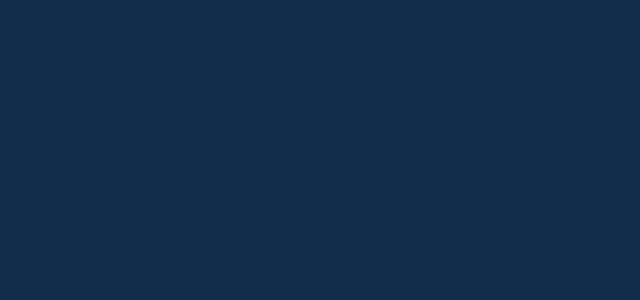
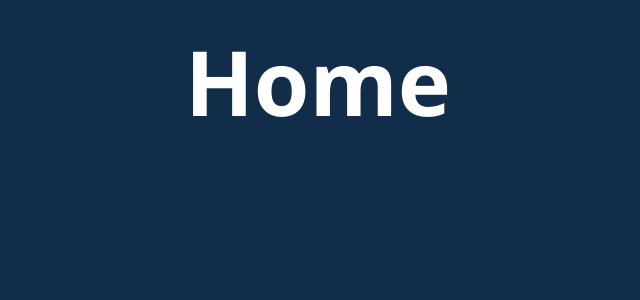
Before and after one commit to SHEENSHEELLA/ReactRouterTask, a React (Create React App) app: page / in a window 1280 px wide. Shown: the top 300 px of the page, without its empty margins (322-962 px from the left). Built offline with nearby package versions, Linux system fonts and the light colour scheme.

Commit message:
Add routes About, Contacts, Default

```diff
--- a/package.json
+++ b/package.json
@@ -8,6 +8,7 @@
     "@testing-library/user-event": "^13.5.0",
     "react": "^18.2.0",
     "react-dom": "^18.2.0",
+    "react-router-dom": "^6.4.1",
     "react-scripts": "5.0.1",
     "web-vitals": "^2.1.4"
   },
--- a/src/App.js
+++ b/src/App.js
@@ -1,7 +1,19 @@
-import './App.css'
+import { BrowserRouter, Routes, Route } from 'react-router-dom';
+import './App.css';
 
 function App() {
-  return <div className="App"></div>
+  return (
+    <BrowserRouter>
+      <div className="App">
+        <Routes>
+          <Route path="/" element={<h1>Home</h1>} />
+          <Route path="about" element={<h1>About</h1>} />
+          <Route path="contacts" element={<h1>Contacts</h1>} />
+          <Route path="*" element={<h1>Not Found</h1>} />
+        </Routes>
+      </div>
+    </BrowserRouter>
+  );
 }
 
-export default App
+export default App;
```
Also changed, not shown: 1 other file (tests, documents, lock files or other folders).
